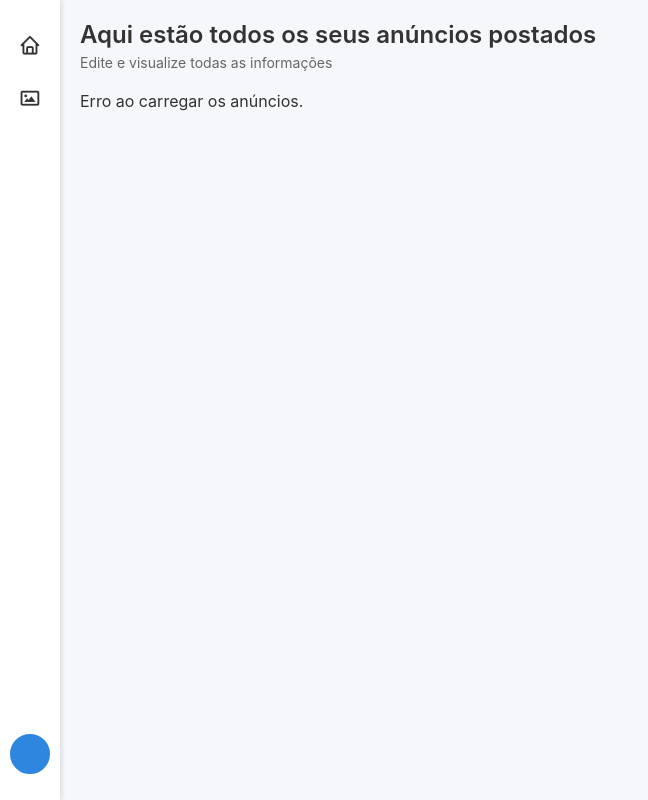
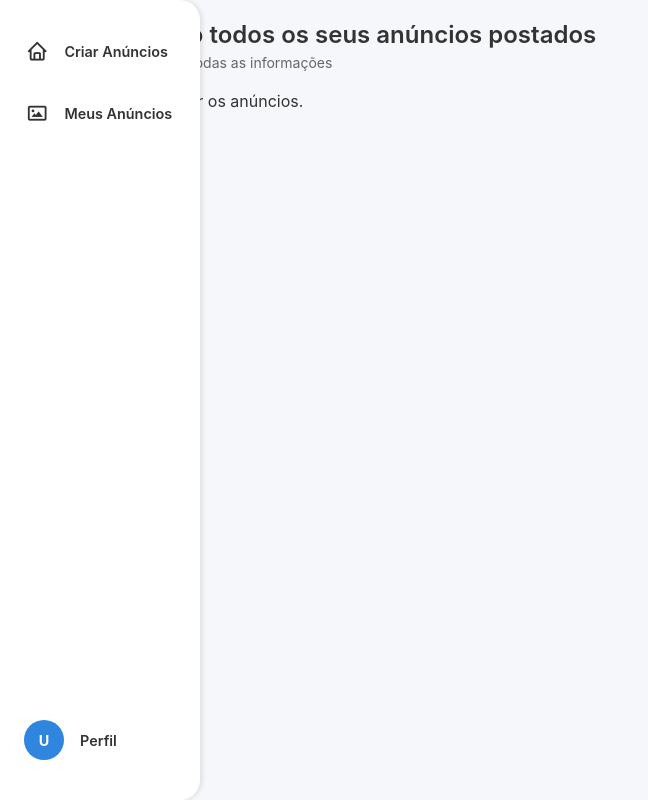
Before and after one commit to vieiraadev/Projeto-Estudo, a PHP site: page /html/anuncios.html in a window 1280 px wide. Shown: the whole page, without its empty margins (0-648 px from the left). Run offline with PHP 8.4, Linux system fonts and the light colour scheme.

Commit message:
Ajustes na Sidebar do Suporte e do Anunciante

```diff
--- a/Project/css/anuncios.css
+++ b/Project/css/anuncios.css
@@ -25,11 +25,11 @@
 }
 
 aside {
-    width: var(--sidebar-width);
-    background-color: var(--sidebar-color);
+    width: 60px;
+    background-color: #fff;
     height: 100vh;
     padding: 1rem 0;
-    box-shadow: 2px 0 5px rgba(0,0,0,0.1);
+    box-shadow: 2px 0 5px rgba(0, 0, 0, 0.1);
     display: flex;
     flex-direction: column;
     align-items: center;
@@ -37,6 +37,14 @@
     left: 0;
     top: 0;
     z-index: 100;
+    transition: width 0.3s ease;
+    overflow: hidden;
+    border-top-right-radius: 20px;
+    border-bottom-right-radius: 20px;
+  }
+
+  aside:hover {
+    width: 200px;
   }
 
   aside nav {
@@ -45,39 +53,93 @@
     align-items: center;
     gap: 1.5rem;
     margin-top: 1rem;
+    width: 100%;
   }
 
   aside nav a {
     text-decoration: none;
     color: #333;
     font-size: 1.5rem;
+    display: flex;
+    align-items: center;
+    justify-content: center;
+    gap: 1rem;
+    padding: 0.5rem;
+    border-radius: 12px;
+    transition: all 0.3s ease;
+    width: 60px;
+  }
+
+  aside:hover nav a {
+    justify-content: flex-start;
+    width: 90%;
+    padding-left: 1rem;
   }
 
   aside nav a:hover {
-    color: var(--sidebar-highlight);
+    color: #2e86de;
+    background-color: #f0f8ff;
+    transform: translateY(-2px);
   }
 
   nav a i {
     font-size: 1.4rem;
+    min-width: 20px;
+  }
+
+  .nav-title {
+    display: none;
+    opacity: 0;
+    white-space: nowrap;
+    font-size: 0.9rem;
+    font-weight: 600;
+    transition: opacity 0.3s ease;
+  }
+
+  aside:hover .nav-title {
+    display: inline;
+    opacity: 1;
   }
 
   .perfil-sidebar {
     margin-top: auto;
-    margin-bottom: 10px;
+    margin-bottom: 1rem;
+    width: 100%;
+    display: flex;
+    justify-content: center;
   }
 
-.perfil-sidebar .profile-photo-iniciais {
+  aside:hover .perfil-sidebar {
+    justify-content: flex-start;
+    padding-left: 1rem;
+  }
+
+  .perfil-sidebar a {
+    text-decoration: none;
+    display: flex;
+    align-items: center;
+    gap: 1rem;
+    padding: 0.5rem;
+    border-radius: 12px;
+    transition: all 0.3s ease;
+    color: #333;
+  }
+
+  .perfil-sidebar a:hover {
+    background-color: #f0f8ff;
+  }
+
+  .profile-photo-iniciais {
     width: 40px;
     height: 40px;
-    font-size: 14px;
+    background-color: #2e86de;
     border-radius: 50%;
-    background-color: var(--sidebar-highlight);
-    color: white;
     display: flex;
     align-items: center;
     justify-content: center;
+    color: white;
     font-weight: bold;
-    border: 3px solid var(--sidebar-highlight);
+    font-size: 0.9rem;
   }
 
 a {
--- a/Project/html/anuncios.html
+++ b/Project/html/anuncios.html
@@ -10,16 +10,22 @@
 <body>
   <aside>
     <nav>
-            <a href="/Projeto-Planner/Project/html/anunciante.html" class="active"><i class='bx bx-home'></i></a>
-            <a href="/Projeto-Planner/Project/html/anuncios.html"><i class='bx bx-image'></i></a>
+        <a href="/Projeto-Planner/Project/html/anunciante.html">
+            <i class='bx bx-home'></i>
+            <span class="nav-title">Criar Anúncios</span>
+        </a>
+        <a href="/Projeto-Planner/Project/html/anuncios.html">
+            <i class='bx bx-image'></i>
+            <span class="nav-title">Meus Anúncios</span>
+        </a>
     </nav>
     <div class="perfil-sidebar">
         <a href="/Projeto-Planner/Project/html/perfil_anunciante.html">
-              <div class="profile-photo-iniciais" id="profile-initials-sidebar"></div>
+            <div class="profile-photo-iniciais" id="profile-initials-sidebar">U</div>
+            <span class="nav-title">Perfil</span>
         </a>
     </div>
 </aside>
-
 
     <div class="container">
         <div class="main-content">
```
Also changed, not shown: Project/css/anunciante.css (+75 -19 lines), Project/css/suporte-anuncio.css (+72 -10 lines), Project/html/anunciante.html (+11 -4 lines), Project/html/duvidas.html (+8 -7 lines), Project/html/perfil_anunciante.html (+13 -4 lines), Project/html/suporte-anuncio.html (+8 -8 lines). Lines whose indentation alone changed are shown as unchanged.
